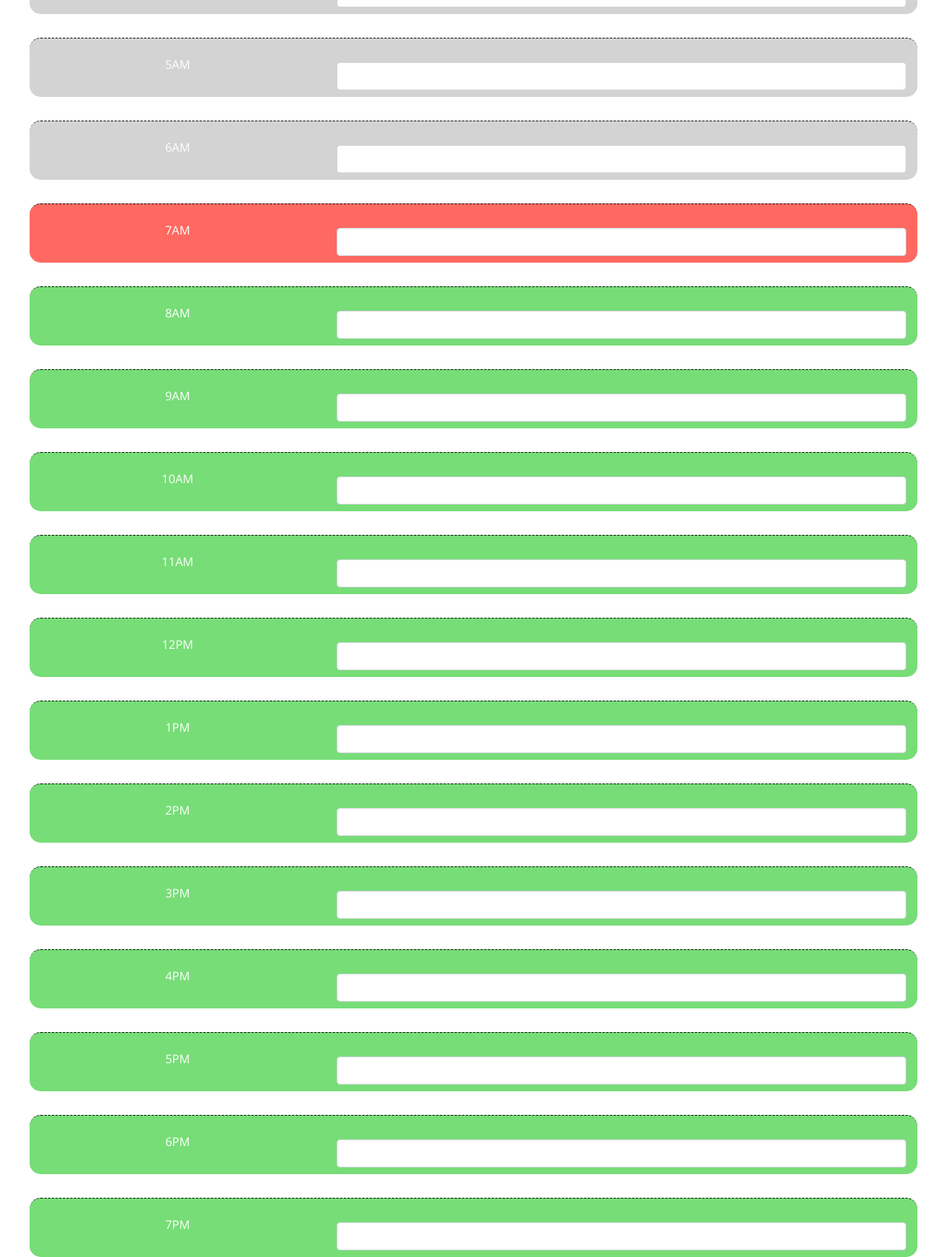
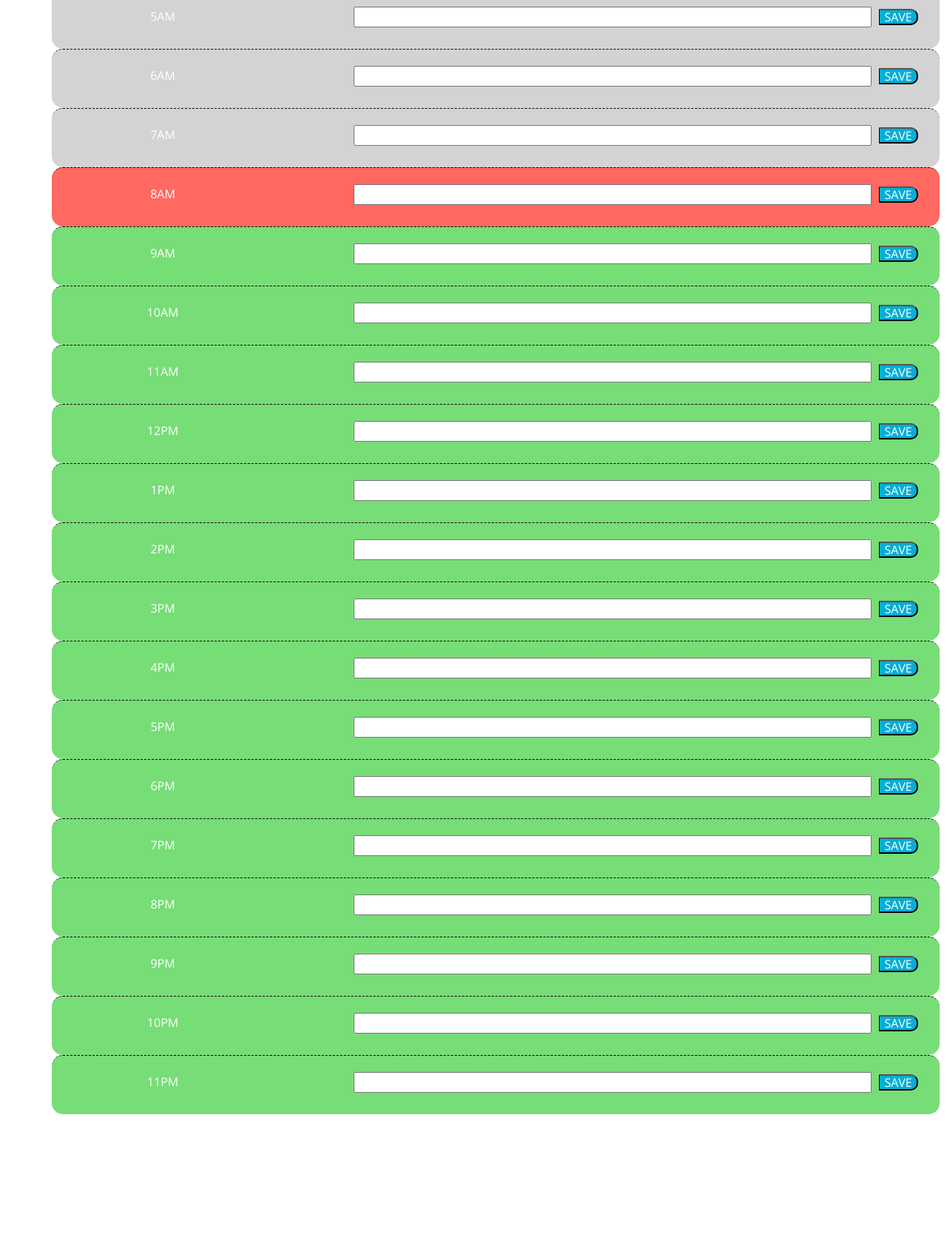
Before and after one commit to Michael327-cmh/Work_Day_Schedule, a plain HTML site: page Assets/index.html in a window 1280 px wide. Shown: the part 430-2129 px from the top of the page at 74% size. After the commit the page ends 1939 px from the top, so only its background shows below. Drawn offline with nearby package versions, Linux system fonts and the light colour scheme.

Commit message:
SAVE BTN added Spacing

```diff
--- a/Assets/index.html
+++ b/Assets/index.html
@@ -30,126 +30,126 @@
     </header>
     <div class="container">
       <!-- Timeblocks go here -->
-      <div class="row justify-content-center">
+      <div class="justify-content-center">
         <form id="calendar-form">
           <div class="row time-block hour past">
-            <label for="hours" class="col-sm-4 col-form-label mt-3">4AM</label>
-            <ol class="col-sm-8">
-              <input type="text" class="form-control mb-4" id="4AM" />
+            <label for="hours" class="col-sm-3 col-form-label mt-3">4AM</label>
+            <ol>
+              <input type="text" class="col-sm-10 box" id="4AM" /><button class="saveBtn">SAVE</button>
             </ol>
           </div>
           <div class="row time-block hour past">
-            <label for="hours" class="col-sm-4 col-form-label mt-3">5AM</label>
-            <ol class="col-sm-8">
-              <input type="text" class="form-control mb-4" id="5AM" />
+            <label for="hours" class="col-sm-3 col-form-label mt-3">5AM</label>
+            <ol>
+              <input type="text" class="col-sm-10 box" id="5AM" /><button class="saveBtn">SAVE</button>
             </ol>
           </div>
           <div class="row time-block hour past">
-            <label for="hours" class="col-sm-4 col-form-label mt-3">6AM</label>
-            <ol class="col-sm-8">
-              <input type="text" class="form-control mb-4" id="6AM" />
+            <label for="hours" class="col-sm-3 col-form-label mt-3">6AM</label>
+            <ol>
+              <input type="text" class="col-sm-10 box" id="6AM" /><button class="saveBtn">SAVE</button>
+            </ol>
+          </div>
+          <div class="row time-block hour past">
+            <label for="hours" class="col-sm-3 col-form-label mt-3">7AM</label>
+            <ol>
+              <input type="text" class="col-sm-10 box" id="7AM" /><button class="saveBtn">SAVE</button>
             </ol>
           </div>
           <div class="row time-block hour present">
-            <label for="hours" class="col-sm-4 col-form-label mt-3">7AM</label>
-            <ol class="col-sm-8">
-              <input type="text" class="form-control mb-4" id="7AM" />
+            <label for="hours" class="col-sm-3 col-form-label mt-3">8AM</label>
+            <ol>
+              <input type="text" class="col-sm-10 box" id="8AM" /><button class="saveBtn">SAVE</button>
             </ol>
           </div>
           <div class="row time-block hour future">
-            <label for="hours" class="col-sm-4 col-form-label mt-3">8AM</label>
-            <ol class="col-sm-8">
-              <input type="text" class="form-control mb-4" id="8AM" />
+            <label for="hours" class="col-sm-3 col-form-label mt-3">9AM</label>
+            <ol>
+              <input type="text" class="col-sm-10 box" id="9AM" /><button class="saveBtn">SAVE</button>
             </ol>
           </div>
           <div class="row time-block hour future">
-            <label for="hours" class="col-sm-4 col-form-label mt-3">9AM</label>
-            <ol class="col-sm-8">
-              <input type="text" class="form-control mb-4" id="9AM" />
+            <label for="hours" class="col-sm-3 col-form-label mt-3">10AM</label>
+            <ol>
+              <input type="text" class="col-sm-10 box" id="10AM" /><button class="saveBtn">SAVE</button>
             </ol>
           </div>
           <div class="row time-block hour future">
-            <label for="hours" class="col-sm-4 col-form-label mt-3">10AM</label>
-            <ol class="col-sm-8">
-              <input type="text" class="form-control mb-4" id="10AM" />
+            <label for="hours" class="col-sm-3 col-form-label mt-3">11AM</label>
+            <ol>
+              <input type="text" class="col-sm-10 box" id="11AM" /><button class="saveBtn">SAVE</button>
             </ol>
           </div>
           <div class="row time-block hour future">
-            <label for="hours" class="col-sm-4 col-form-label mt-3">11AM</label>
-            <ol class="col-sm-8">
-              <input type="text" class="form-control mb-4" id="11AM" />
+            <label for="hours" class="col-sm-3 col-form-label mt-3">12PM</label>
+            <ol>
+              <input type="text" class="col-sm-10 box" id="12PM" /><button class="saveBtn">SAVE</button>
             </ol>
           </div>
           <div class="row time-block hour future">
-            <label for="hours" class="col-sm-4 col-form-label mt-3">12PM</label>
-            <ol class="col-sm-8">
-              <input type="text" class="form-control mb-4" id="12PM" />
+            <label for="hours" class="col-sm-3 col-form-label mt-3">1PM</label>
+            <ol>
+              <input type="text" class="col-sm-10 box" id="1PM" /><button class="saveBtn">SAVE</button>
             </ol>
           </div>
           <div class="row time-block hour future">
-            <label for="hours" class="col-sm-4 col-form-label mt-3">1PM</label>
-            <ol class="col-sm-8">
-              <input type="text" class="form-control mb-4" id="1PM" />
+            <label for="hours" class="col-sm-3 col-form-label mt-3">2PM</label>
+            <ol>
+              <input type="text" class="col-sm-10 box" id="2PM" /><button class="saveBtn">SAVE</button>
             </ol>
           </div>
           <div class="row time-block hour future">
-            <label for="hours" class="col-sm-4 col-form-label mt-3">2PM</label>
-            <ol class="col-sm-8">
-              <input type="text" class="form-control mb-4" id="2PM" />
+            <label for="hours" class="col-sm-3 col-form-label mt-3">3PM</label>
+            <ol>
+              <input type="text" class="col-sm-10 box" id="3PM" /><button class="saveBtn">SAVE</button>
             </ol>
           </div>
           <div class="row time-block hour future">
-            <label for="hours" class="col-sm-4 col-form-label mt-3">3PM</label>
-            <ol class="col-sm-8">
-              <input type="text" class="form-control mb-4" id="3PM" />
+            <label for="hours" class="col-sm-3 col-form-label mt-3">4PM</label>
+            <ol>
+              <input type="text" class="col-sm-10 box" id="4PM" /><button class="saveBtn">SAVE</button>
             </ol>
           </div>
           <div class="row time-block hour future">
-            <label for="hours" class="col-sm-4 col-form-label mt-3">4PM</label>
-            <ol class="col-sm-8">
-              <input type="text" class="form-control mb-4" id="4PM" />
+            <label for="hours" class="col-sm-3 col-form-label mt-3">5PM</label>
+            <ol>
+              <input type="text" class="col-sm-10 box" id="5PM" /><button class="saveBtn">SAVE</button>
             </ol>
           </div>
           <div class="row time-block hour future">
-            <label for="hours" class="col-sm-4 col-form-label mt-3">5PM</label>
-            <ol class="col-sm-8">
-              <input type="text" class="form-control mb-4" id="5PM" />
+            <label for="hours" class="col-sm-3 col-form-label mt-3">6PM</label>
+            <ol>
+              <input type="text" class="col-sm-10 box" id="6PM" /><button class="saveBtn">SAVE</button>
             </ol>
           </div>
           <div class="row time-block hour future">
-            <label for="hours" class="col-sm-4 col-form-label mt-3">6PM</label>
-            <ol class="col-sm-8">
-              <input type="text" class="form-control mb-4" id="6PM" />
+            <label for="hours" class="col-sm-3 col-form-label mt-3">7PM</label>
+            <ol>
+              <input type="text" class="col-sm-10 box" id="7PM" /><button class="saveBtn">SAVE</button>
             </ol>
           </div>
           <div class="row time-block hour future">
-            <label for="hours" class="col-sm-4 col-form-label mt-3">7PM</label>
-            <ol class="col-sm-8">
-              <input type="text" class="form-control mb-4" id="7PM" />
+            <label for="hours" class="col-sm-3 col-form-label mt-3">8PM</label>
+            <ol>
+              <input type="text" class="col-sm-10 box" id="8PM" /><button class="saveBtn">SAVE</button>
             </ol>
           </div>
           <div class="row time-block hour future">
-            <label for="hours" class="col-sm-4 col-form-label mt-3">8PM</label>
-            <ol class="col-sm-8">
-              <input type="text" class="form-control mb-4" id="8PM" />
+            <label for="hours" class="col-sm-3 col-form-label mt-3">9PM</label>
+            <ol>
+              <input type="text" class="col-sm-10 box" id="9PM" /><button class="saveBtn">SAVE</button>
             </ol>
           </div>
           <div class="row time-block hour future">
-            <label for="hours" class="col-sm-4 col-form-label mt-3">9PM</label>
-            <ol class="col-sm-8">
-              <input type="text" class="form-control mb-4" id="9PM" />
+            <label for="hours" class="col-sm-3 col-form-label mt-3">10PM</label>
+            <ol>
+              <input type="text" class="col-sm-10 box" id="10PM" /><button class="saveBtn">SAVE</button>
             </ol>
           </div>
           <div class="row time-block hour future">
-            <label for="hours" class="col-sm-4 col-form-label mt-3">10PM</label>
-            <ol class="col-sm-8">
-              <input type="text" class="form-control mb-4" id="10PM" />
-            </ol>
-          </div>
-          <div class="row time-block hour future">
-            <label for="hours" class="col-sm-4 col-form-label mt-3">11PM</label>
-            <ol class="col-sm-8">
-              <input type="text" class="form-control mb-4" id="11PM" />
+            <label for="hours" class="col-sm-3 col-form-label mt-3">11PM</label>
+            <ol>
+              <input type="text" class="col-sm-10 box" id="11PM" /><button class="saveBtn">SAVE</button>
             </ol>
           </div>
         </form>
--- a/Assets/style.css
+++ b/Assets/style.css
@@ -43,6 +43,10 @@ textarea {
   width: 150vh;
 }
 
+.box {
+  width: 90vh;
+  margin-top: 6px;
+}
 .past {
   background-color: #d3d3d3;
   color: white;
@@ -60,10 +64,11 @@ textarea {
 
 .saveBtn {
   border-left: 1px solid black;
-  border-top-right-radius: 15px;
-  border-bottom-right-radius: 15px;
+  border-top-right-radius: 10px;
+  border-bottom-right-radius: 10px;
   background-color: #06aed5;
   color: white;
+  margin-left: 10px;
 }
 
 .saveBtn i:hover {
```
